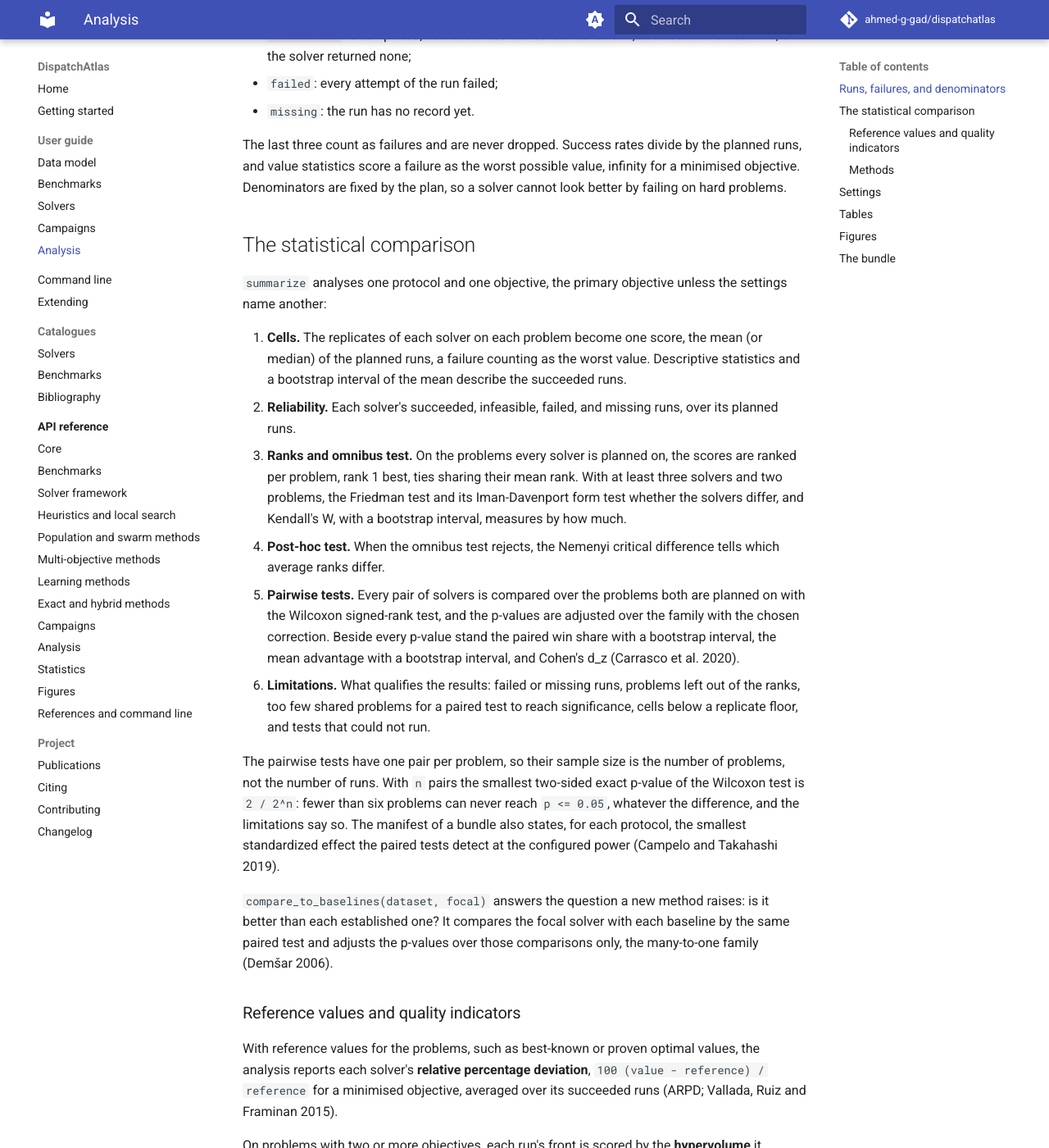
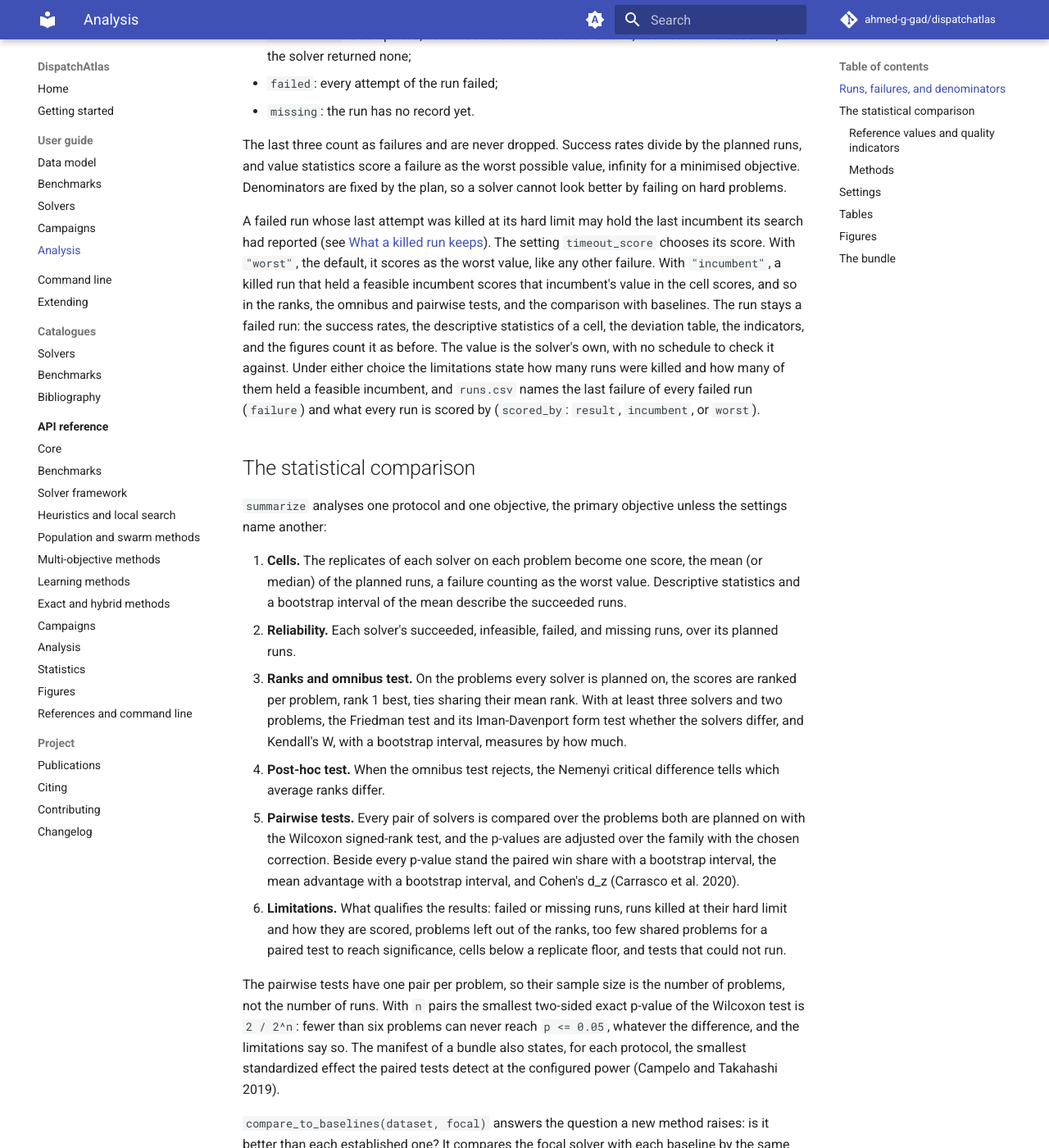
Before and after one commit to Ahmed-G-Gad/dispatchatlas, an MkDocs documentation site: the page built from docs/guide/analyzing.md, in a window 1280 px wide and 1400 px high, scrolled down 632 px. Shown: the whole window at 82% size. Built offline with MkDocs 1.6.1 and Material for MkDocs 9.7.7, drawn with Linux system fonts in a browser that asks for light colours; comment, search, counter and statistics services are not loaded; some of the changed text lies outside the part shown.

Commit message:
Document the start-up limit, what a kill reaches, and what a killed run keeps
The campaign guide describes when the hard limit starts, the start-up
limit, the process tree a kill ends, the incumbent of a killed run, and the
new record fields. The analysis guide describes timeout_score, and the
reference campaign and the changelog name the new key.

```diff
--- a/docs/guide/analyzing.md
+++ b/docs/guide/analyzing.md
@@ -34,6 +34,21 @@ by the planned runs, and value statistics score a failure as the worst
 possible value, infinity for a minimised objective. Denominators are fixed by
 the plan, so a solver cannot look better by failing on hard problems.
 
+A failed run whose last attempt was killed at its hard limit may hold the
+last incumbent its search had reported (see
+[What a killed run keeps](campaigns.md#execution)). The setting
+`timeout_score` chooses its score. With `"worst"`, the default, it scores as
+the worst value, like any other failure. With `"incumbent"`, a killed run
+that held a feasible incumbent scores that incumbent's value in the cell
+scores, and so in the ranks, the omnibus and pairwise tests, and the
+comparison with baselines. The run stays a failed run: the success rates,
+the descriptive statistics of a cell, the deviation table, the indicators,
+and the figures count it as before. The value is the solver's own, with no
+schedule to check it against. Under either choice the limitations state how
+many runs were killed and how many of them held a feasible incumbent, and
+`runs.csv` names the last failure of every failed run (`failure`) and what
+every run is scored by (`scored_by`: `result`, `incumbent`, or `worst`).
+
 ## The statistical comparison
 
 `summarize` analyses one protocol and one objective, the primary objective
@@ -58,6 +73,7 @@ unless the settings name another:
    stand the paired win share with a bootstrap interval, the mean advantage
    with a bootstrap interval, and Cohen's d_z (Carrasco et al. 2020).
 6. **Limitations.** What qualifies the results: failed or missing runs,
+   runs killed at their hard limit and how they are scored,
    problems left out of the ranks, too few shared problems for a paired test
    to reach significance, cells below a replicate floor, and tests that could
    not run.
@@ -118,6 +134,7 @@ default:
 | `correction` | `"holm"` | `"none"`, `"bonferroni"`, `"holm"`, `"hochberg"`, `"shaffer"`, or `"finner"` |
 | `omnibus` | `"iman-davenport"` | the test that gates the Nemenyi test, or `"friedman"` |
 | `statistic` | `"mean"` | how replicates become one score; with `"median"`, failures decide the cell only when they reach half of the runs |
+| `timeout_score` | `"worst"` | how a run killed at its hard limit is scored: as the worst value, or with `"incumbent"` by the feasible incumbent it held |
 | `replicate_floor` | none | fewest replicates per cell of a stochastic solver; smaller cells are reported, not excluded |
 | `power` | `0.8` | target power of the detectable-effect statement |
 | `references` | none | a reference value per problem, for the relative deviation |
```
Also changed, not shown: CHANGELOG.md (+12 -0 lines), docs/guide/campaigns.md (+59 -16 lines), 2 other files.
